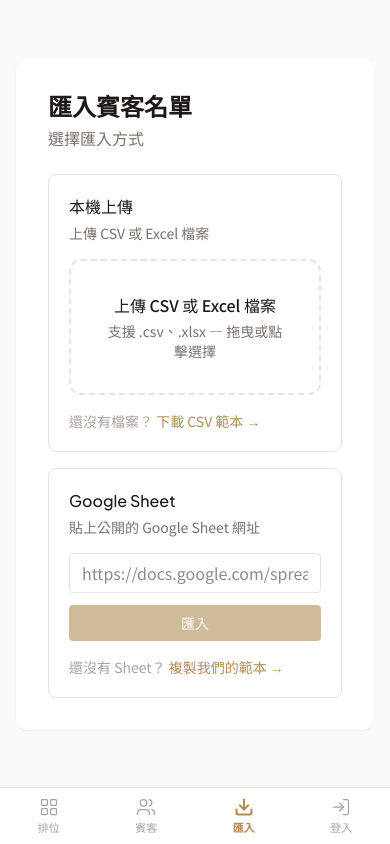
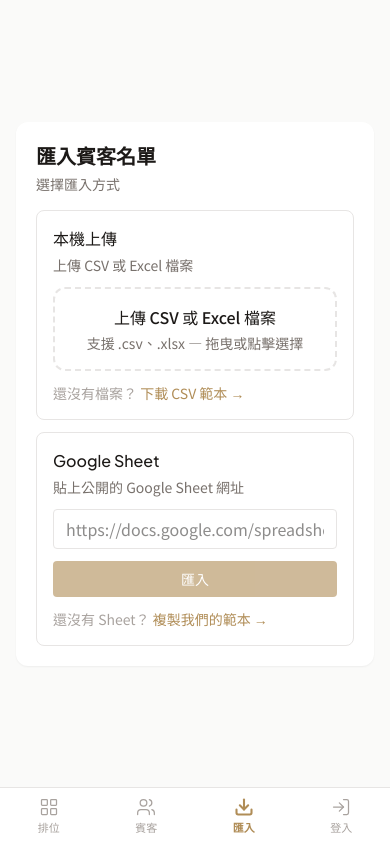
Before and after one commit to sheepht/seatern, a React (Vite) app in the folder packages/web/: page /import in a window 390 px wide. Built offline with nearby package versions, Linux system fonts and the light colour scheme; no server answers.

Commit message:
fix: 手機版匯入頁二擇一區塊縮減高度，免滾動即可看全部
Co-Authored-By: Claude Opus 4.6 (1M context) <noreply@anthropic.com>

```diff
--- a/packages/web/src/components/import/CsvUpload.tsx
+++ b/packages/web/src/components/import/CsvUpload.tsx
@@ -4,9 +4,10 @@ import { parseCSV, parseXLSX, readFileAsText } from '@/lib/csv-parser';
 
 interface Props {
   onParsed: (result: ParseResult) => void
+  compact?: boolean
 }
 
-export function CsvUpload({ onParsed }: Props) {
+export function CsvUpload({ onParsed, compact }: Props) {
   const [isDragging, setIsDragging] = useState(false);
   const [error, setError] = useState<string | null>(null);
   const [loading, setLoading] = useState(false);
@@ -55,7 +56,7 @@ export function CsvUpload({ onParsed }: Props) {
   return (
     <div>
       <div
-        className="border-2 border-dashed p-8 text-center cursor-pointer transition-colors rounded-[var(--radius-lg)]"
+        className={`border-2 border-dashed text-center cursor-pointer transition-colors rounded-[var(--radius-lg)] ${compact ? 'p-4' : 'p-8'}`}
         style={{
           borderColor: isDragging ? 'var(--accent)' : 'var(--border)',
           background: isDragging ? 'var(--accent-light)' : 'transparent',
--- a/packages/web/src/pages/ImportPage.tsx
+++ b/packages/web/src/pages/ImportPage.tsx
@@ -274,14 +274,14 @@ export default function ImportPage() {
       {/* input 步驟：居中卡片 */}
       {step === 'input' && (
       <div className="flex-1 flex items-center justify-center p-4 overflow-auto">
-      <div className="w-full max-w-3xl p-8 bg-[var(--bg-surface)] rounded-[var(--radius-lg)] shadow-[var(--shadow-sm)]">
+      <div className={`w-full max-w-3xl bg-[var(--bg-surface)] rounded-[var(--radius-lg)] shadow-[var(--shadow-sm)] ${isMobile ? 'p-5' : 'p-8'}`}>
         {(
-          <div className="space-y-6">
+          <div className={isMobile ? 'space-y-4' : 'space-y-6'}>
             <div>
-              <h1 className="text-2xl font-bold font-[family-name:var(--font-display)] text-[var(--text-primary)]">
+              <h1 className={`font-bold font-[family-name:var(--font-display)] text-[var(--text-primary)] ${isMobile ? 'text-xl' : 'text-2xl'}`}>
                 {existingGuests.length > 0 ? '追加賓客' : '匯入賓客名單'}
               </h1>
-              <p className="mt-1 text-[var(--text-secondary)]">
+              <p className="mt-1 text-sm text-[var(--text-secondary)]">
                 {existingGuests.length > 0
                   ? `已有 ${existingGuests.length} 位賓客，系統會自動跳過已存在的人`
                   : '選擇匯入方式'
@@ -292,18 +292,18 @@ export default function ImportPage() {
             {existingLoading ? (
               <div className="text-center py-8 text-[var(--text-muted)]">載入中...</div>
             ) : (
-              <div className="grid grid-cols-1 md:grid-cols-2 gap-4">
+              <div className={`grid grid-cols-1 md:grid-cols-2 ${isMobile ? 'gap-3' : 'gap-4'}`}>
                 {/* 本機上傳（手機版排第一） */}
-                <div className={`p-5 flex flex-col border border-[var(--border)] rounded-[var(--radius-md)] bg-[var(--bg-surface)] ${isMobile ? 'order-1' : 'order-2'}`}>
+                <div className={`flex flex-col border border-[var(--border)] rounded-[var(--radius-md)] bg-[var(--bg-surface)] ${isMobile ? 'p-4 order-1' : 'p-5 order-2'}`}>
                   <div className="text-base font-medium mb-1 font-[family-name:var(--font-display)] text-[var(--text-primary)]">
                     本機上傳
                   </div>
-                  <p className="text-sm mb-4 text-[var(--text-secondary)]">
+                  <p className="text-sm mb-3 text-[var(--text-secondary)]">
                     上傳 CSV 或 Excel 檔案
                   </p>
 
-                  <div className="flex-1 mb-4">
-                    <CsvUpload onParsed={handleParsed} />
+                  <div className="flex-1 mb-3">
+                    <CsvUpload onParsed={handleParsed} compact={isMobile} />
                   </div>
 
                   <div className="mt-auto text-sm text-[var(--text-muted)]">
@@ -319,11 +319,11 @@ export default function ImportPage() {
                 </div>
 
                 {/* Google Sheet 網址匯入（手機版排第二） */}
-                <div className={`p-5 flex flex-col border border-[var(--border)] rounded-[var(--radius-md)] bg-[var(--bg-surface)] ${isMobile ? 'order-2' : 'order-1'}`}>
+                <div className={`flex flex-col border border-[var(--border)] rounded-[var(--radius-md)] bg-[var(--bg-surface)] ${isMobile ? 'p-4 order-2' : 'p-5 order-1'}`}>
                   <div className="text-base font-medium mb-1 font-[family-name:var(--font-display)] text-[var(--text-primary)]">
                     Google Sheet
                   </div>
-                  <p className="text-sm mb-4 text-[var(--text-secondary)]">
+                  <p className="text-sm mb-3 text-[var(--text-secondary)]">
                     貼上公開的 Google Sheet 網址
                   </p>
 
@@ -338,7 +338,7 @@ export default function ImportPage() {
                   <button
                     onClick={handleSheetImport}
                     disabled={!sheetUrl.trim() || sheetLoading}
-                    className="btn-primary text-sm font-medium mb-4 w-full py-2 hover:opacity-80 disabled:opacity-40 disabled:cursor-default"
+                    className="btn-primary text-sm font-medium mb-3 w-full py-2 hover:opacity-80 disabled:opacity-40 disabled:cursor-default"
                   >
                     {sheetLoading ? '匯入中...' : '匯入'}
                   </button>
```
